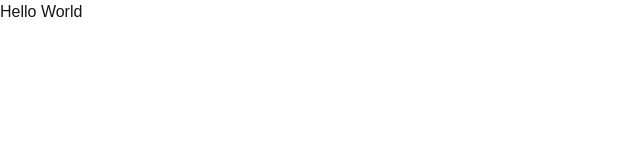
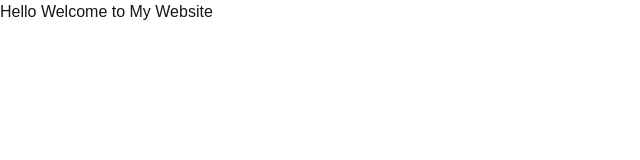
Before and after one commit to remioluwatomi/dev, a Next.js app: page / in a window 1280 px wide. Shown: the top 160 px of the page, without its empty margins (0-640 px from the left). Built offline with nearby package versions, Linux system fonts and the light colour scheme.

Commit message:
cd: testing build

```diff
--- a/pages/index.tsx
+++ b/pages/index.tsx
@@ -2,6 +2,6 @@
 
 export default function Home() {
   return (
-    <h1>Hello World</h1>
+    <h1>Hello Welcome to My Website</h1>
   );
 }
```
